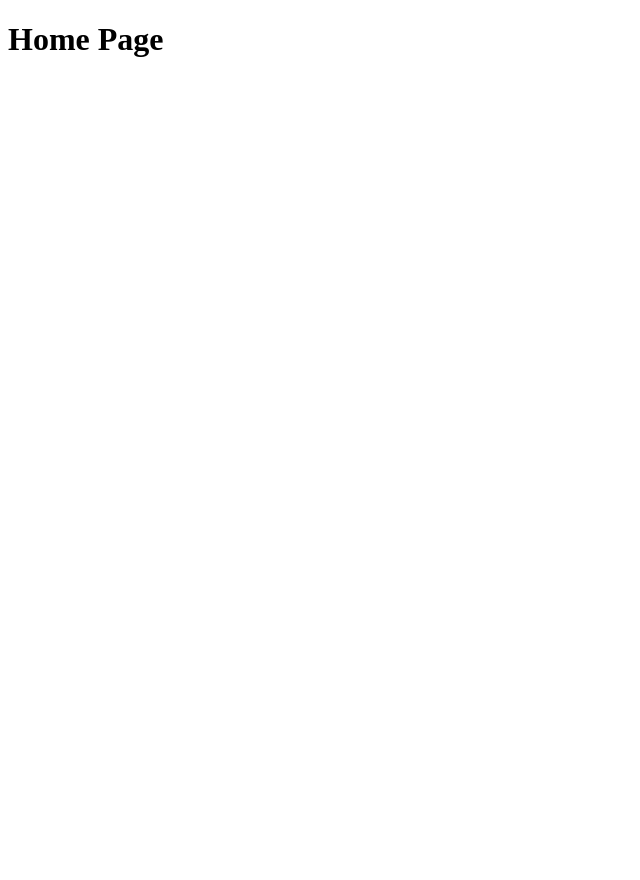
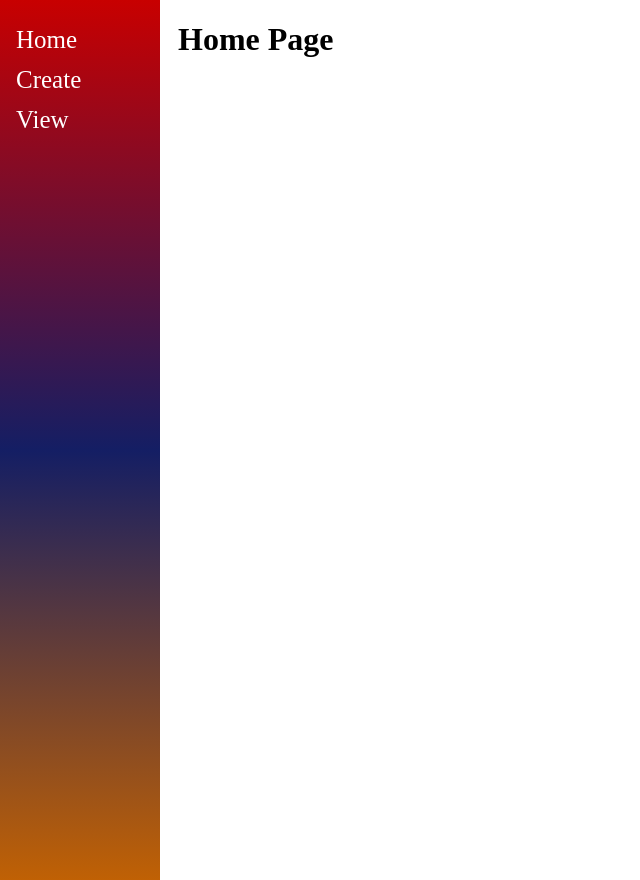
Before and after one commit to Musbi8788/todo_list_application, a Django app: page / in a window 1280 px wide. Before the commit the part shown is almost empty. Shown: the whole page, without its empty margins (0-640 px from the left). Run offline with Django 5.2, Linux system fonts and the light colour scheme.

Commit message:
added sidebar

```diff
--- a/mysite/main/templates/main/base.html
+++ b/mysite/main/templates/main/base.html
@@ -4,9 +4,44 @@
     <meta charset="UTF-8">
     <meta name="viewport" content="width=device-width, initial-scale=1.0">
     <title>{% block title%}Musbi's Site{%endblock%}</title>
+    <style type="text/css">
+        .sidenav{
+            height: 100%;
+            width: 160px;
+            position: fixed;
+            z-index: 1;
+            top: 0;
+            left: 0;
+            background: linear-gradient(rgb(200, 0, 0), rgb(20, 30, 100), rgb(200, 100, 0));
+            overflow-x: hidden;
+            padding-top: 20px;
+        }
+
+        .sidenav a {
+            padding: 6px 8px 6px 16px;
+            text-decoration: none;
+            font-size: 25px;
+            color: #FFFFFF;
+            display: block;
+        }
+
+        .sidenav a:hover {
+            color: #080;
+        }
+
+        .main {
+            margin-left: 160px;
+            padding: 0px 10px;
+        }
+    </style>
 </head>
 <body>
-    <div id="content" name="content">
+    <div class="sidenav">
+        <a href="/">Home</a>
+        <a href="/create">Create</a>
+        <a href="/2">View</a>
+    </div>
+    <div id="content" name="content" class="main">
         {% block content %}
         {% endblock %}
     </div>
```
Also changed, not shown: mysite/db.sqlite3.
